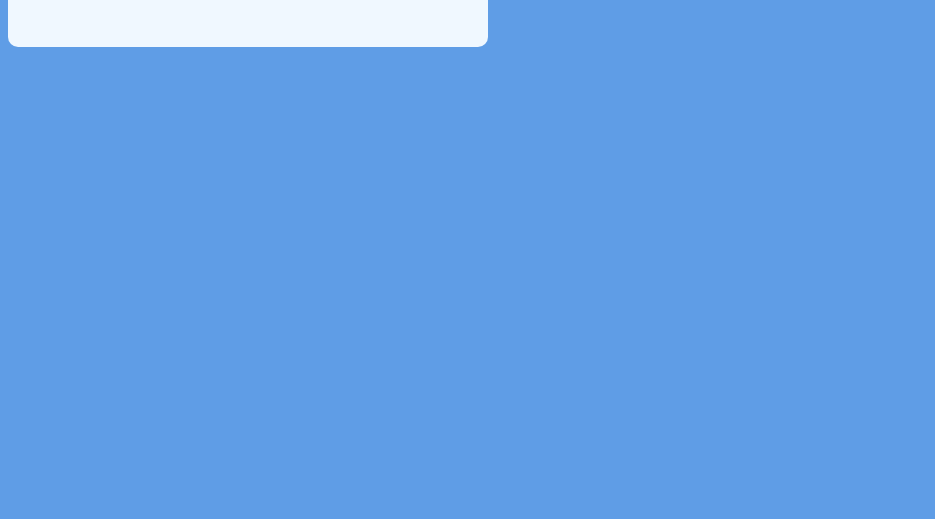
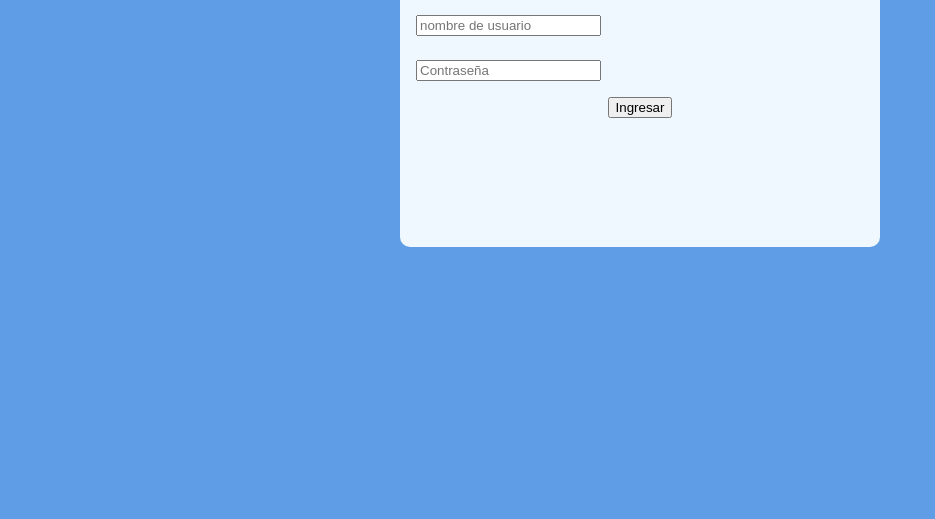
Before and after one commit to sramirez2022506/HTML_AgendaWeb, a plain HTML site: page index.html in a window 1280 px wide. Shown: the part 281-800 px from the top of the page, without its empty margins (0-935 px from the left). Drawn offline with Linux system fonts and the light colour scheme.

Commit message:
Se actualizo el diseño

```diff
--- a/assets/styles/LoginStyle.css
+++ b/assets/styles/LoginStyle.css
@@ -1,14 +1,29 @@
 body{
     background-color: #5f9de6;
+    height: 90vh;
+    display: flex;
+    justify-content: center;
     align-items: center;
 }
 
 .login{
     font-family: Arial, Helvetica, sans-serif;
+    text-align: center;
     background-color: aliceblue;
-    display: flex;
-    justify-content: center;
+    display: block;
     border-radius: 10px;
     height: 40vh;
     width: 60vh;
 }
+
+.contenedor{
+    display: flex;
+    justify-content: left;
+    padding: 8px;
+    margin: 8px;
+}
+
+.Titulo{
+    display: flex;
+    justify-content: center;
+}
--- a/index.html
+++ b/index.html
@@ -7,8 +7,15 @@
     <title>Login</title>
 </head>
 <body>
-    <div class="login">
+    <form class="login">
         <h1>Login</h1>
-    </div>
+        <div class="contenedor">
+            <input type="text" class="inputContainer" placeholder="nombre de usuario">
+        </div>
+        <div class="contenedor">
+            <input type="text" class="inputContainer" placeholder="Contraseña" id="contraseñaLogin">
+        </div>
+        <button class="btn btn-primario w-100 py-2" type="submit">Ingresar</button>
+    </form>
 </body>
 </html>
```
